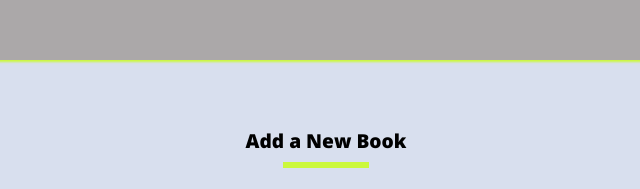
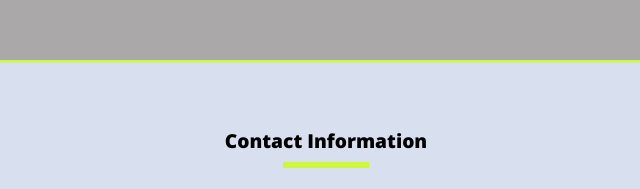
Before and after one commit to PraisesPJMT/Awesome-Books-ES6, a website with bundled scripts: page index.html in a window 1280 px wide. Both pictures are taken after a click on the link "Contact". Shown: the top 189 px of the page, 314-954 px from the left. Built offline with nearby package versions, Linux system fonts and the light colour scheme.

Commit message:
Update README.md file

```diff
--- a/index.html
+++ b/index.html
@@ -49,7 +49,7 @@
             </form>
         </section>
         <section class="section hide contacts flex-column-center">
-            <h2>Add a New Book</h2>
+            <h2>Contact Information</h2>
             <hr />
             <div class="contact-container flex-column-center">
                 <p>Do you have any questions or you want to say "Hello!"? <br />
```
Also changed, not shown: README.md, assets/demo.gif (added).
